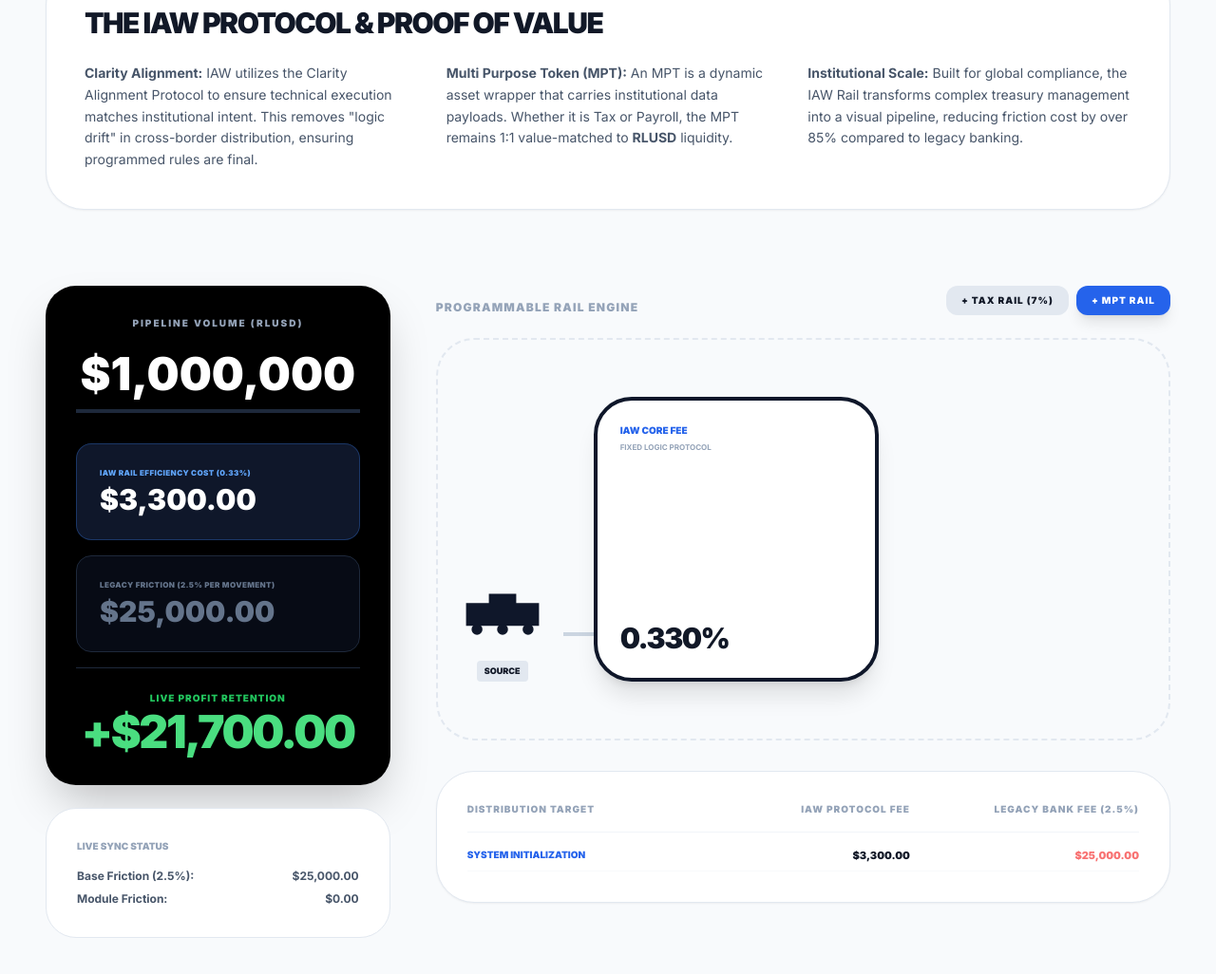
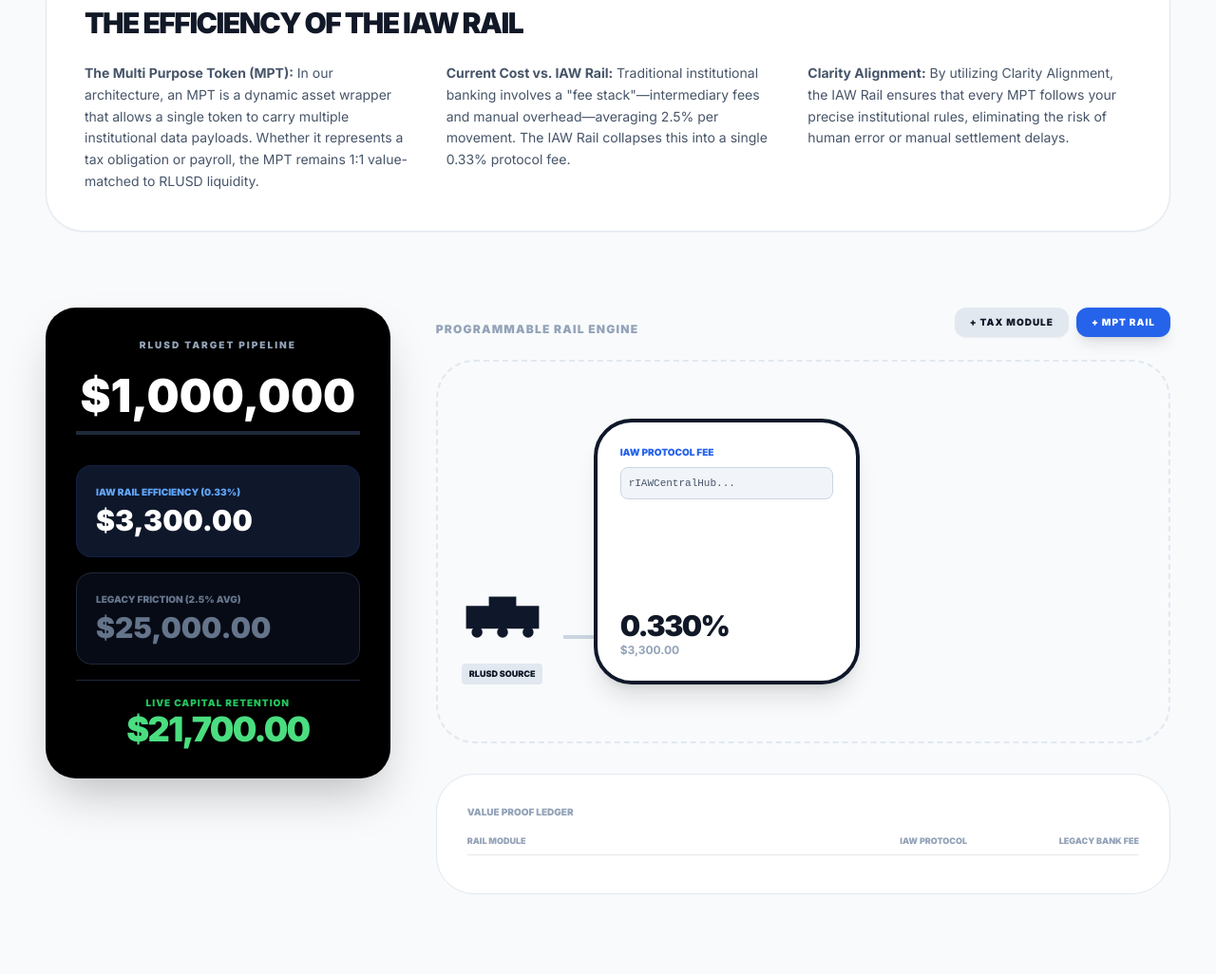
Before and after one commit to alittlepc/innovative-app-world-site, a plain HTML site: page index.html in a window 1280 px wide. Shown: the part 220-1246 px from the top of the page at 95% size. After the commit the page ends 1210 px from the top, so only its background shows below. Drawn offline with nearby package versions, Linux system fonts and the light colour scheme.

Commit message:
Update index.html
Signed-off-by: alittlepc <alittlepc@gmail.com>

```diff
--- a/index.html
+++ b/index.html
@@ -3,38 +3,28 @@
 <head>
     <meta charset="UTF-8">
     <meta name="viewport" content="width=device-width, initial-scale=1.0">
-    <title>IAW | Institutional RLUSD Value Proof</title>
+    <title>IAW | Institutional Multi Purpose Token Rail</title>
     <script src="https://cdn.tailwindcss.com"></script>
     <link href="https://fonts.googleapis.com/css2?family=Inter:wght@400;700;900&display=swap" rel="stylesheet">
     <style>
         body { font-family: 'Inter', sans-serif; background: #ffffff; color: #111827; }
-
-        .preview-ticker {
-            background: #f1f5f9; border-bottom: 1px solid #e2e8f0; padding: 8px 0;
-            overflow: hidden; white-space: nowrap; position: sticky; top: 0; z-index: 100;
-        }
-        .ticker-content {
-            display: inline-block; animation: ticker 30s linear infinite;
-            font-size: 10px; font-weight: 900; text-transform: uppercase; letter-spacing: 0.1em; color: #64748b;
-        }
+        .preview-ticker { background: #f1f5f9; border-bottom: 1px solid #e2e8f0; padding: 8px 0; overflow: hidden; white-space: nowrap; position: sticky; top: 0; z-index: 100; }
+        .ticker-content { display: inline-block; animation: ticker 30s linear infinite; font-size: 10px; font-weight: 900; text-transform: uppercase; letter-spacing: 0.1em; color: #64748b; }
         @keyframes ticker { 0% { transform: translateX(100%); } 100% { transform: translateX(-100%); } }
-
         .train-viewport { overflow-x: auto; padding: 60px 20px; background: #f8fafc; border-radius: 40px; border: 2px dashed #e2e8f0; scroll-behavior: smooth; }
-        .car-box { min-width: 300px; height: 300px; flex-shrink: 0; position: relative; }
+        .car-box { min-width: 280px; height: 280px; flex-shrink: 0; position: relative; transition: all 0.3s ease; }
         .wallet-input { font-family: monospace; font-size: 11px; background: #f1f5f9; border: 1px solid #cbd5e1; border-radius: 8px; padding: 8px; width: 100%; outline: none; color: #475569; }
-
+        .step-card { border-left: 4px solid #3b82f6; padding-left: 16px; margin-bottom: 20px; }
         input[type=range] { -webkit-appearance: none; width: 100%; height: 6px; background: #e2e8f0; border-radius: 3px; }
         input[type=range]::-webkit-slider-thumb { -webkit-appearance: none; height: 20px; width: 20px; border-radius: 50%; background: #000; cursor: pointer; border: 3px solid #fff; box-shadow: 0 4px 6px -1px rgb(0 0 0 / 0.1); }
-
-        .comparison-label { font-size: 8px; font-weight: 900; text-transform: uppercase; letter-spacing: 0.05em; }
+        .comparison-pill { font-size: 9px; font-weight: 900; padding: 2px 8px; border-radius: 4px; text-transform: uppercase; }
     </style>
 </head>
 <body class="bg-slate-50 min-h-screen flex flex-col">
 
     <div class="preview-ticker">
         <div class="ticker-content">
-            Institutional Preview Mode — Estimated Production Release: June 19th, 2026 — 1:1 RLUSD Value Matched — Clarity Alignment Protocol — Automated Revenue & Compliance —
-            Institutional Preview Mode — Estimated Production Release: June 19th, 2026 — 1:1 RLUSD Value Matched — Clarity Alignment Protocol — Automated Revenue & Compliance
+            Institutional Preview Mode — Technical Demonstration of RLUSD Rail Infrastructure — Production Release: June 19th, 2026 — Innovative App World LLC — Proprietary Architecture &copy; 2026
         </div>
     </div>
 
@@ -44,97 +34,88 @@
                 <div class="w-12 h-12 bg-black text-white flex items-center justify-center font-black rounded-xl shadow-lg">IAW</div>
                 <div>
                     <h1 class="text-2xl font-black tracking-tighter uppercase leading-none">Innovative App World</h1>
-                    <p class="text-[10px] font-bold text-slate-400 tracking-[0.3em] uppercase mt-1">Institutional Multi Purpose Token (MPT) Rail</p>
+                    <p class="text-[10px] font-bold text-slate-400 tracking-[0.3em] uppercase mt-1">RLUSD Rail & Multi Purpose Token (MPT) Logic</p>
                 </div>
             </div>
+            <span class="text-[10px] font-black bg-blue-100 text-blue-600 px-4 py-1 rounded-full uppercase tracking-widest whitespace-nowrap">Status: RLUSD Optimized</span>
         </nav>
 
         <main class="max-w-[1600px] w-full mx-auto grid grid-cols-1 lg:grid-cols-12 gap-12 flex-grow">
 
             <div class="lg:col-span-12 mb-8 bg-white p-10 rounded-[40px] border border-slate-200 shadow-sm">
-                <h2 class="text-3xl font-black tracking-tighter mb-6 uppercase">The IAW Protocol & Proof of Value</h2>
+                <h2 class="text-3xl font-black tracking-tighter mb-6 uppercase">The Efficiency of the IAW Rail</h2>
                 <div class="grid grid-cols-1 md:grid-cols-3 gap-10">
                     <div class="text-sm text-slate-600 font-medium leading-relaxed">
-                        <p><strong>Clarity Alignment:</strong> IAW utilizes the Clarity Alignment Protocol to ensure technical execution matches institutional intent. This removes "logic drift" in cross-border distribution, ensuring programmed rules are final.</p>
+                        <p><strong>The Multi Purpose Token (MPT):</strong> In our architecture, an MPT is a dynamic asset wrapper that allows a single token to carry multiple institutional data payloads. Whether it represents a tax obligation or payroll, the MPT remains 1:1 value-matched to RLUSD liquidity.</p>
                     </div>
                     <div class="text-sm text-slate-600 font-medium leading-relaxed">
-                        <p><strong>Multi Purpose Token (MPT):</strong> An MPT is a dynamic asset wrapper that carries institutional data payloads. Whether it is Tax or Payroll, the MPT remains 1:1 value-matched to <strong>RLUSD</strong> liquidity.</p>
+                        <p><strong>Current Cost vs. IAW Rail:</strong> Traditional institutional banking involves a "fee stack"—intermediary fees and manual overhead—averaging 2.5% per movement. The IAW Rail collapses this into a single 0.33% protocol fee.</p>
                     </div>
                     <div class="text-sm text-slate-600 font-medium leading-relaxed">
-                        <p><strong>Institutional Scale:</strong> Built for global compliance, the IAW Rail transforms complex treasury management into a visual pipeline, reducing friction cost by over 85% compared to legacy banking.</p>
+                        <p><strong>Clarity Alignment:</strong> By utilizing Clarity Alignment, the IAW Rail ensures that every MPT follows your precise institutional rules, eliminating the risk of human error or manual settlement delays.</p>
                     </div>
                 </div>
             </div>
 
             <div class="lg:col-span-4 space-y-6">
                 <section class="bg-black text-white p-8 rounded-[32px] shadow-2xl">
-                    <label class="text-[10px] font-black uppercase tracking-[0.2em] text-slate-400 mb-4 block text-center">Pipeline Volume (RLUSD)</label>
+                    <label class="text-[10px] font-black uppercase tracking-[0.2em] text-slate-400 mb-4 block text-center">RLUSD Target Pipeline</label>
                     <input type="text" id="volDisplay" value="$1,000,000" class="bg-transparent text-5xl font-black outline-none border-b-4 border-slate-800 focus:border-blue-500 w-full pb-2 text-center" oninput="updateVol(this.value)">
 
                     <div class="mt-8 space-y-4">
-                        <div class="bg-slate-900 p-6 rounded-2xl border border-blue-500/30">
-                            <span class="comparison-label text-blue-400 block mb-1">IAW Rail Efficiency Cost (0.33%)</span>
-                            <h3 id="iaw-total-fee" class="text-3xl font-black">$3,300.00</h3>
+                        <div class="bg-slate-900 p-5 rounded-2xl border border-blue-900/30">
+                            <span class="text-[10px] font-black text-blue-400 uppercase block mb-1">IAW Rail Efficiency (0.33%)</span>
+                            <h3 id="iaw-cost-total" class="text-3xl font-black">$3,300.00</h3>
                         </div>
-
-                        <div class="bg-slate-900/50 p-6 rounded-2xl border border-slate-800">
-                            <span class="comparison-label text-slate-500 block mb-1">Legacy Friction (2.5% per movement)</span>
-                            <h3 id="legacy-total-fee" class="text-3xl font-black text-slate-500">$25,000.00</h3>
+                        <div class="bg-slate-900/50 p-5 rounded-2xl border border-slate-800">
+                            <span class="text-[10px] font-black text-slate-500 uppercase block mb-1">Legacy Friction (2.5% avg)</span>
+                            <h3 id="trad-cost-total" class="text-3xl font-black text-slate-500">$25,000.00</h3>
                         </div>
-
-                        <div class="pt-6 border-t border-slate-800 text-center">
-                            <p class="text-[10px] font-black text-green-500 uppercase tracking-widest mb-1">Live Profit Retention</p>
-                            <h2 id="savings-val" class="text-5xl font-black text-green-400 tracking-tighter">+$21,700.00</h2>
+                        <div class="pt-4 border-t border-slate-800 text-center">
+                            <p class="text-[10px] font-black text-green-500 uppercase tracking-widest">Live Capital Retention</p>
+                            <h2 id="savings-val" class="text-4xl font-black text-green-400 tracking-tighter">$21,700.00</h2>
                         </div>
                     </div>
                 </section>
-
-                <div class="bg-white p-8 rounded-[32px] border border-slate-200">
-                    <h4 class="text-[10px] font-black uppercase text-slate-400 mb-4">Live Sync Status</h4>
-                    <div id="sync-status" class="text-xs font-bold text-slate-600 space-y-2">
-                        <p class="flex justify-between"><span>Base Friction (2.5%):</span> <span id="sync-legacy-base">$25,000</span></p>
-                        <p class="flex justify-between"><span>Module Friction:</span> <span id="sync-legacy-mods">$0</span></p>
-                    </div>
-                </div>
             </div>
 
             <div class="lg:col-span-8">
                 <div class="mb-6 flex flex-wrap gap-3 items-end justify-between">
                     <h3 class="text-xs font-black uppercase tracking-widest text-slate-400">Programmable Rail Engine</h3>
                     <div class="flex gap-2">
-                        <button onclick="addCar('Tax')" class="bg-slate-200 hover:bg-slate-300 px-4 py-2 rounded-xl font-black text-[10px] uppercase tracking-widest transition-all">+ Tax Rail (7%)</button>
-                        <button onclick="addCar('Custom')" class="bg-blue-600 hover:bg-blue-700 text-white px-4 py-2 rounded-xl font-black text-[10px] uppercase tracking-widest transition-all shadow-lg">+ MPT Rail</button>
+                        <button onclick="addCar('Tax')" class="bg-slate-200 hover:bg-slate-300 px-4 py-2 rounded-xl font-black text-[10px] uppercase tracking-widest shadow-sm">+ Tax Module</button>
+                        <button onclick="addCar('MPT')" class="bg-blue-600 hover:bg-blue-700 text-white px-4 py-2 rounded-xl font-black text-[10px] uppercase tracking-widest shadow-lg">+ MPT Rail</button>
                     </div>
                 </div>
 
-                <div class="train-viewport" id="viewport">
+                <div class="train-viewport">
                     <div class="flex items-end" id="train-track">
                         <div class="flex-shrink-0 mr-4 flex flex-col items-center">
                             <svg class="w-24 h-24 text-slate-900" viewBox="0 0 100 60" fill="currentColor"><path d="M10 25h25v25H10zM35 15h30v35H35zM65 25h25v25H65z"/><circle cx="22" cy="54" r="6"/><circle cx="50" cy="54" r="6"/><circle cx="78" cy="54" r="6"/></svg>
-                            <span class="text-[9px] font-black uppercase mt-2 bg-slate-200 px-2 py-1 rounded">Source</span>
+                            <span class="text-[9px] font-black uppercase mt-2 bg-slate-200 px-2 py-1 rounded">RLUSD Source</span>
                         </div>
                         <div class="w-8 h-1 bg-slate-300 mb-12 flex-shrink-0"></div>
-
                         <div class="car-box bg-white border-4 border-slate-900 rounded-[40px] p-6 shadow-xl">
                             <div class="flex flex-col h-full justify-between">
                                 <div>
-                                    <p class="text-[10px] font-black uppercase text-blue-600 mb-1">IAW Core Fee</p>
-                                    <p class="text-[8px] font-bold text-slate-400 uppercase">Fixed Logic Protocol</p>
+                                    <p class="text-[10px] font-black uppercase text-blue-600 mb-2">IAW Protocol Fee</p>
+                                    <input type="text" value="rIAWCentralHub..." class="wallet-input" readonly>
                                 </div>
-                                <div><p class="text-3xl font-black tracking-tighter">0.330%</p></div>
+                                <div><p class="text-3xl font-black tracking-tighter">0.330%</p><p class="text-xs font-bold text-slate-400 uppercase" id="core-dollars">$3,300.00</p></div>
                             </div>
                         </div>
                         <div id="dynamic-cars" class="flex items-end"></div>
                     </div>
                 </div>
 
-                <div class="mt-8 bg-white p-8 rounded-[40px] border border-slate-200 shadow-sm overflow-hidden">
-                    <div class="grid grid-cols-12 gap-4 mb-4 border-b border-slate-100 pb-4 text-[10px] font-black text-slate-400 uppercase tracking-widest">
-                        <div class="col-span-5">Distribution Target</div>
-                        <div class="col-span-3 text-right">IAW Protocol Fee</div>
-                        <div class="col-span-4 text-right">Legacy Bank Fee (2.5%)</div>
+                <div class="mt-8 bg-white p-8 rounded-[40px] border border-slate-200 overflow-hidden">
+                    <h4 class="text-[10px] font-black uppercase text-slate-400 mb-4">Value Proof Ledger</h4>
+                    <div class="grid grid-cols-12 gap-4 text-[9px] font-black uppercase text-slate-400 mb-2 border-b pb-2">
+                        <div class="col-span-6">Rail Module</div>
+                        <div class="col-span-3 text-right">IAW Protocol</div>
+                        <div class="col-span-3 text-right">Legacy Bank Fee</div>
                     </div>
-                    <div id="summary-list" class="space-y-4"></div>
+                    <div id="summary-list" class="space-y-2"></div>
                 </div>
             </div>
         </main>
@@ -146,57 +127,67 @@
 
         function updateVol(val) {
             let num = parseFloat(val.replace(/[^0-9.]/g, ''));
-            if (!isNaN(num)) { volume = num; document.getElementById('volDisplay').value = formatCurrency(num).split('.')[0]; calculate(); }
+            if (!isNaN(num)) {
+                volume = num;
+                document.getElementById('volDisplay').value = formatCurrency(num).split('.')[0];
+                calculate();
+            }
         }
 
         function addCar(type) {
             const id = Date.now();
-            cars.push({ id, title: type + " Rail", percent: (type === 'Tax' ? 7.000 : 1.500) });
+            cars.push({ id, title: type + " Rail", percent: (type === 'Tax' ? 7.000 : 1.500), wallet: "rTarget..." });
             render();
         }
 
         function removeCar(id) { cars = cars.filter(c => c.id !== id); render(); }
 
+        function updateCar(id, field, value) {
+            const car = cars.find(c => c.id === id);
+            if (field === 'percent') car.percent = parseFloat(value);
+            calculate();
+        }
+
         function calculate() {
-            const legacyRate = 0.025;
-            const iawRate = 0.0033;
+            const iawFixedRate = 0.0033;
+            const legacyFrictionRate = 0.025;
 
-            // BASE CALCS
-            let totalLegacyFriction = volume * legacyRate;
-            let totalIawFriction = volume * iawRate;
-            let moduleFriction = 0;
+            let totalIawCost = volume * iawFixedRate;
+            let totalLegacyCost = volume * legacyFrictionRate; // Start with base friction
 
-            let summaryHtml = `
-                <div class="grid grid-cols-12 gap-4 border-b border-slate-50 pb-2">
-                    <div class="col-span-5 text-[10px] font-black text-blue-600 uppercase">System Initialization</div>
-                    <div class="col-span-3 text-right text-[11px] font-black">${formatCurrency(volume * iawRate)}</div>
-                    <div class="col-span-4 text-right text-[11px] font-black text-red-400">${formatCurrency(volume * legacyRate)}</div>
+            let ledgerHtml = `
+                <div class="grid grid-cols-12 gap-4 py-1 border-b border-slate-50">
+                    <div class="col-span-6 text-[10px] font-black text-blue-600 uppercase">Base Liquidity Routing</div>
+                    <div class="col-span-3 text-right text-[10px] font-bold font-mono">${formatCurrency(volume * iawFixedRate)}</div>
+                    <div class="col-span-3 text-right text-[10px] font-bold font-mono text-red-500">${formatCurrency(volume * legacyFrictionRate)}</div>
                 </div>
             `;
 
             cars.forEach(car => {
-                const distributedAmount = volume * (car.percent / 100);
-                const carLegacyFriction = distributedAmount * legacyRate; // Every sub-movement incurs cost in legacy
+                const railAmount = volume * (car.percent / 100);
+                const railLegacyFriction = railAmount * legacyFrictionRate;
 
-                moduleFriction += carLegacyFriction;
-                totalLegacyFriction += carLegacyFriction;
+                totalLegacyCost += railLegacyFriction; // Add friction for every new movement
 
-                summaryHtml += `
-                    <div class="grid grid-cols-12 gap-4 border-b border-slate-50 pb-2">
-                        <div class="col-span-5 text-[10px] font-bold text-slate-600 uppercase">${car.title} (${car.percent.toFixed(3)}%)</div>
-                        <div class="col-span-3 text-right text-[11px] font-black text-blue-600">Included</div>
-                        <div class="col-span-4 text-right text-[11px] font-black text-red-400">${formatCurrency(carLegacyFriction)}</div>
+                ledgerHtml += `
+                    <div class="grid grid-cols-12 gap-4 py-1 border-b border-slate-50">
+                        <div class="col-span-6 text-[10px] font-bold text-slate-500 uppercase">${car.title} (${car.percent.toFixed(3)}%)</div>
+                        <div class="col-span-3 text-right text-[10px] font-bold text-blue-400 uppercase">Included</div>
+                        <div class="col-span-3 text-right text-[10px] font-bold font-mono text-red-400">${formatCurrency(railLegacyFriction)}</div>
                     </div>
                 `;
+
+                if(document.getElementById(`cost-${car.id}`)) {
+                    document.getElementById(`cost-${car.id}`).innerText = formatCurrency(railAmount);
+                    document.getElementById(`rate-${car.id}`).innerText = car.percent.toFixed(3) + '%';
+                }
             });
 
-            document.getElementById('iaw-total-fee').innerText = formatCurrency(totalIawFriction);
-            document.getElementById('legacy-total-fee').innerText = formatCurrency(totalLegacyFriction);
-            document.getElementById('savings-val').innerText = "+" + formatCurrency(totalLegacyFriction - totalIawFriction);
-
-            document.getElementById('sync-legacy-base').innerText = formatCurrency(volume * legacyRate);
-            document.getElementById('sync-legacy-mods').innerText = formatCurrency(moduleFriction);
-            document.getElementById('summary-list').innerHTML = summaryHtml;
+            document.getElementById('iaw-cost-total').innerText = formatCurrency(totalIawCost);
+            document.getElementById('trad-cost-total').innerText = formatCurrency(totalLegacyCost);
+            document.getElementById('savings-val').innerText = formatCurrency(totalLegacyCost - totalIawCost);
+            document.getElementById('core-dollars').innerText = formatCurrency(volume * iawFixedRate);
+            document.getElementById('summary-list').innerHTML = ledgerHtml;
         }
 
         function formatCurrency(v) { return new Intl.NumberFormat('en-US', { style: 'currency', currency: 'USD' }).format(v); }
@@ -208,25 +199,4 @@
                 const coupler = document.createElement('div'); coupler.className = "w-8 h-1 bg-slate-300 mb-12 flex-shrink-0";
                 const div = document.createElement('div');
                 div.className = "car-box bg-white border-2 border-slate-100 rounded-[40px] p-6 shadow-lg ml-2";
-                div.innerHTML = `
-                    <div class="h-full flex flex-col justify-between">
-                        <div class="relative">
-                            <button onclick="removeCar(${car.id})" class="absolute -top-2 -right-2 text-slate-300 hover:text-red-500 font-black">×</button>
-                            <p class="text-[10px] font-black uppercase text-slate-900 mb-3">${car.title}</p>
-                            <label class="text-[8px] font-black text-slate-400 uppercase">Target Address (MPT)</label>
-                            <input type="text" value="rTarget..." class="wallet-input" readonly>
-                        </div>
-                        <div class="mt-4">
-                            <p class="text-2xl font-black tracking-tighter">${car.percent.toFixed(3)}%</p>
-                            <p class="text-[10px] font-black text-slate-400 uppercase">${formatCurrency(volume * (car.percent / 100))}</p>
-                        </div>
-                    </div>
-                `;
-                container.appendChild(coupler); container.appendChild(div);
-            });
-            calculate();
-        }
-        window.onload = () => { updateVol('1000000'); };
-    </script>
-</body>
-</html>
+                div.innerHTML = `<div class
```
